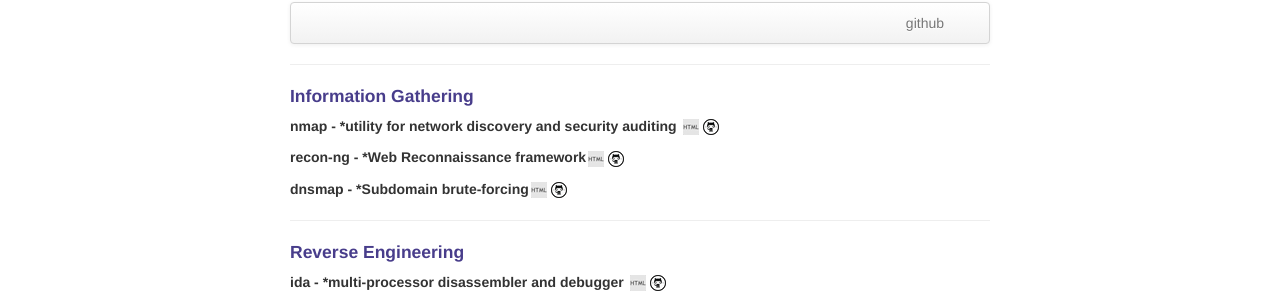
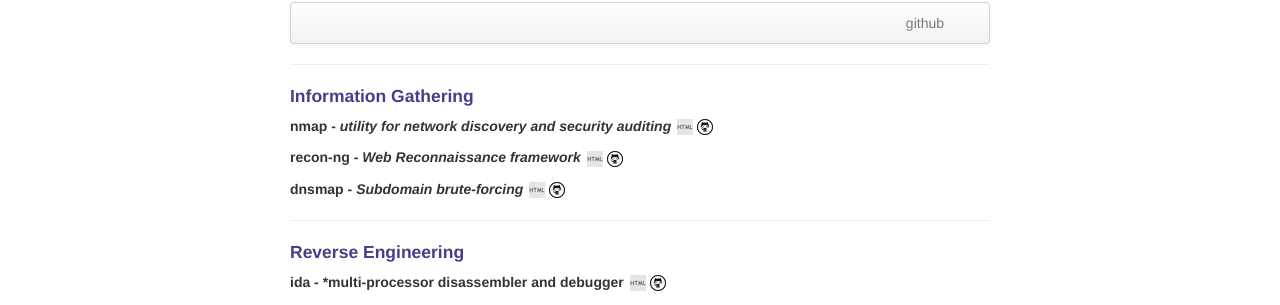
Before and after one commit to dynamicparallax/dynamicparallax.github.io, a Jekyll site: the page built from pages/tools.md, in a window 1280 px wide. Shown: the part 150-455 px from the top of the page. Built offline with Jekyll 4.4.1, drawn with Linux system fonts in a browser that asks for light colours.

Commit message:
Update tools.md

```diff
--- a/pages/tools.md
+++ b/pages/tools.md
@@ -16,11 +16,11 @@
 
 #### Information Gathering
 
-##### nmap - *utility for network discovery and security auditing <a href="https://nmap.org/" target="_blank">![html](icons16/html-icon.png)</a><a href="https://www.hex-rays.com/products/ida/" target="_blank">![git](icons16/github-icon.png)</a>
+##### nmap - *utility for network discovery and security auditing* <a href="https://nmap.org/" target="_blank">![html](icons16/html-icon.png)</a><a href="https://www.hex-rays.com/products/ida/" target="_blank">![git](icons16/github-icon.png)</a>
 
-##### recon-ng - *Web Reconnaissance framework<a href="https://bitbucket.org/LaNMaSteR53/recon-ng" target="_blank">![html](icons16/html-icon.png)</a><a href="https://www.hex-rays.com/products/ida/" target="_blank">![git](icons16/github-icon.png)</a>
+##### recon-ng - *Web Reconnaissance framework* <a href="https://bitbucket.org/LaNMaSteR53/recon-ng" target="_blank">![html](icons16/html-icon.png)</a><a href="https://www.hex-rays.com/products/ida/" target="_blank">![git](icons16/github-icon.png)</a>
 
-##### dnsmap - *Subdomain brute-forcing<a href="https://github.com/makefu/dnsmap" target="_blank">![html](icons16/html-icon.png)</a><a href="https://www.hex-rays.com/products/ida/" target="_blank">![git](icons16/github-icon.png)</a>
+##### dnsmap - *Subdomain brute-forcing* <a href="https://github.com/makefu/dnsmap" target="_blank">![html](icons16/html-icon.png)</a><a href="https://www.hex-rays.com/products/ida/" target="_blank">![git](icons16/github-icon.png)</a>
 
 ---
 
```
